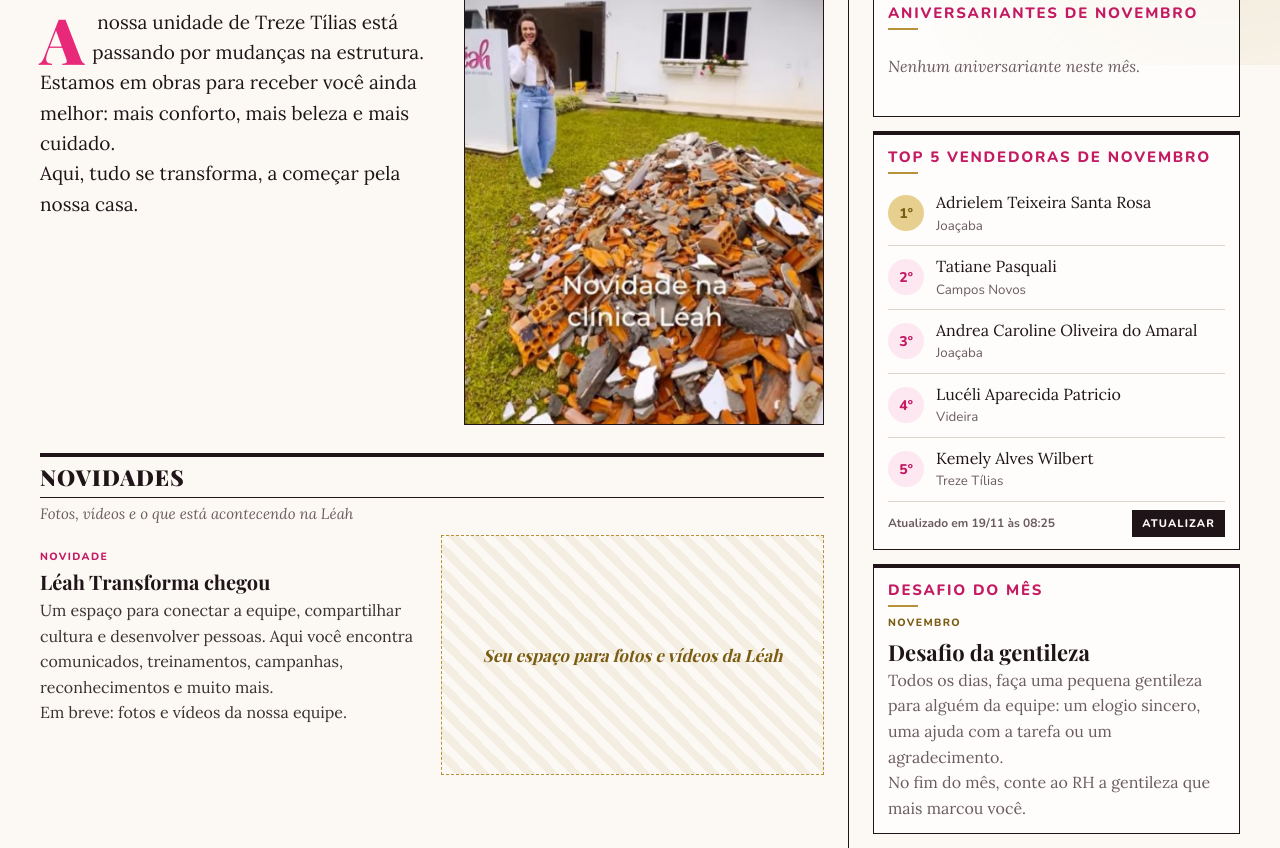
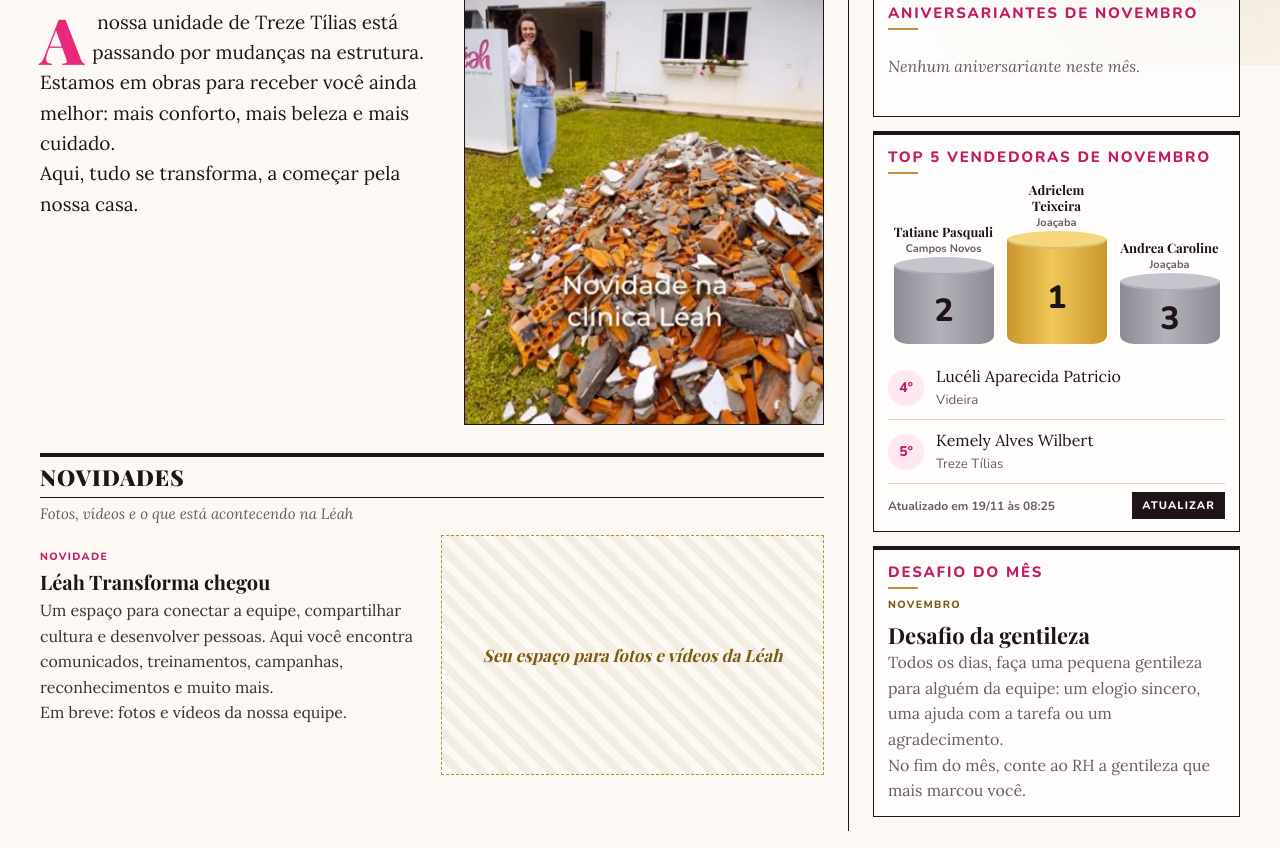
Before and after one commit to felipe-d-c/RHLeah, a plain HTML site: page index.html in a window 1280 px wide. Shown: the part 735-1583 px from the top of the page. Drawn offline with nearby package versions, Linux system fonts and the light colour scheme; a web font is replaced by a local one.

Commit message:
Update index.html

```diff
--- a/index.html
+++ b/index.html
@@ -268,6 +268,16 @@ html{scroll-behavior:auto}
 
 .rkp{flex:none;width:36px;height:36px;border-radius:50%;display:grid;place-items:center;font:900 14px Nunito,system-ui,sans-serif;background:var(--rose2);color:var(--rosed)}.rkp.p1{background:var(--gold2);color:var(--goldd)}
 .rkf{display:flex;justify-content:space-between;align-items:center;gap:8px;flex-wrap:wrap;margin-top:8px;font:600 12px Nunito,system-ui,sans-serif;color:var(--mut)}.rkf .btn{margin:0;padding:6px 10px;font-size:11px}.rkf .btn[disabled]{opacity:.6;cursor:default}
+.pod{display:flex;align-items:flex-end;gap:2px;margin:4px 0 12px}
+.pc{flex:1;min-width:0;display:flex;flex-direction:column;align-items:center;text-align:center}
+.pn{padding:0 3px 10px;font:700 13px/1.2 'Playfair Display',Georgia,serif;overflow-wrap:anywhere}.pn small{display:block;margin-top:2px;color:var(--mut);font:600 11px Nunito,system-ui,sans-serif}
+.pb{position:relative;width:90%;display:grid;place-items:center;padding-top:10px;border-radius:0 0 14px 14px/0 0 9px 9px;font:900 32px Nunito,system-ui,sans-serif;color:#1F1519;background:linear-gradient(90deg,#8C8A93,#B4B2BB 45%,#8C8A93);transform-origin:bottom}
+.pb::before{content:"";position:absolute;left:0;right:0;top:-9px;height:18px;border-radius:50%;background:#C6C4CC;box-shadow:inset 0 -2px 0 rgba(0,0,0,.12)}
+.pb b{position:relative;font-weight:900}
+.p1 .pb{height:104px;background:linear-gradient(90deg,#C9962B,#F0C75A 45%,#C9962B)}.p1 .pb::before{background:#F6D77E}
+.p2 .pb{height:78px}.p3 .pb{height:62px}
+@keyframes pbUp{from{transform:scaleY(.05);opacity:0}to{transform:none;opacity:1}}
+@media (prefers-reduced-motion:no-preference){.pb{animation:pbUp .8s cubic-bezier(.2,.8,.2,1) both}.p1 .pb{animation-delay:.3s}.p2 .pb{animation-delay:.15s}}
 </style>
 </head>
 <body>
@@ -356,8 +366,10 @@ function espHtml(){var md=HJ.slice(5),l=ESP.filter(function(x){return x[0]===md}
 function anivCard(E){var mm=HJ.slice(5,7),hd=HJ.slice(5),nome=MESES[hoje.getMonth()],an=E.filter(function(p){return p.md&&p.md.slice(0,2)===mm}).sort(function(a,b){return a.md<b.md?-1:1});
  return'<div class="card" id="aniv"><h3>Aniversariantes de '+nome+'</h3>'+(an.length?an.map(function(p){var t=p.md===hd;return'<div class="row pr'+(t?' hat1':'')+'">'+av(p,t)+'<div class="who">'+esc(p.nome)+'<small>'+esc(p.cli)+'</small></div><b>'+(t?'Parabéns, é hoje!':'dia '+p.md.slice(3))+'</b></div>'}).join(''):emp('Nenhum aniversariante neste mês.'))+(an.some(function(p){return p.md===hd})?'<button class="btn" data-cf="1">Soltar confetes</button>':'')+'</div>'}
 function rkQuando(s){var m=String(s||'').match(/^(\d{4})-(\d{2})-(\d{2})[ T](\d{2}):(\d{2})/);return m?m[3]+'/'+m[2]+' às '+m[4]+':'+m[5]:''}
+function nomeCurto(n){var P=/^(d[aeo]s?|e)$/i,w=String(n).trim().split(/\s+/).filter(function(x){return!P.test(x)});return w.slice(0,2).join(' ')}
+function podio(T){return'<div class="pod">'+[1,0,2].map(function(i){var t=T[i];return t?'<div class="pc p'+t.pos+'" title="'+esc(t.nome)+'"><div class="pn">'+esc(nomeCurto(t.nome))+'<small>'+esc(t.cli)+'</small></div><div class="pb"><b>'+t.pos+'</b></div></div>':''}).join('')+'</div>'}
 function rankCard(){var ym=HJ.slice(0,7),ok=RK&&RK.mes===ym&&RK.top&&RK.top.length,h='<div class="card" id="rk"><h3>Top 5 vendedoras de '+MESES[hoje.getMonth()]+'</h3>';
- h+=ok?RK.top.slice(0,5).map(function(t){return'<div class="row pr"><div class="rkp'+(t.pos===1?' p1':'')+'">'+t.pos+'º</div><div class="who">'+esc(t.nome)+'<small>'+esc(t.cli)+'</small></div></div>'}).join(''):emp(RK&&RK.mes!==ym?'Um novo mês começou. O ranking aparece após a atualização desta noite.':'O ranking aparece aqui assim que for calculado.');
+ h+=ok?podio(RK.top)+RK.top.slice(3,5).map(function(t){return'<div class="row pr"><div class="rkp'+(t.pos===1?' p1':'')+'">'+t.pos+'º</div><div class="who">'+esc(t.nome)+'<small>'+esc(t.cli)+'</small></div></div>'}).join(''):emp(RK&&RK.mes!==ym?'Um novo mês começou. O ranking aparece após a atualização desta noite.':'O ranking aparece aqui assim que for calculado.');
  return h+'<div class="rkf"><span>'+(RK&&RK.atualizado_em?'Atualizado em '+esc(rkQuando(RK.atualizado_em)):'')+(RKMSG?' · '+esc(RKMSG):'')+'</span><button type="button" class="btn" data-rk="1">Atualizar</button></div></div>'}
 function atualizaRank(b){b.disabled=true;b.textContent='Atualizando…';var antes=RK&&RK.atualizado_em;
  fetch('ranking.json?v='+Date.now(),{cache:'no-store'}).then(function(r){if(!r.ok)throw 0;return r.json()}).then(function(j){RK=j;RKMSG=(antes&&j.atualizado_em===antes)?'já está na versão mais recente':''}).catch(function(){RKMSG='não foi possível atualizar agora'}).then(function(){var el=$('rk');if(el)el.outerHTML=rankCard()})}
```
